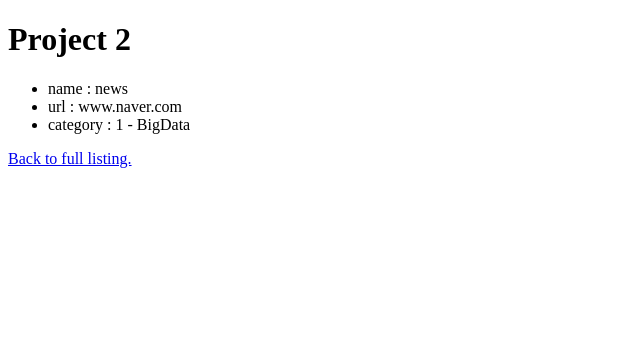
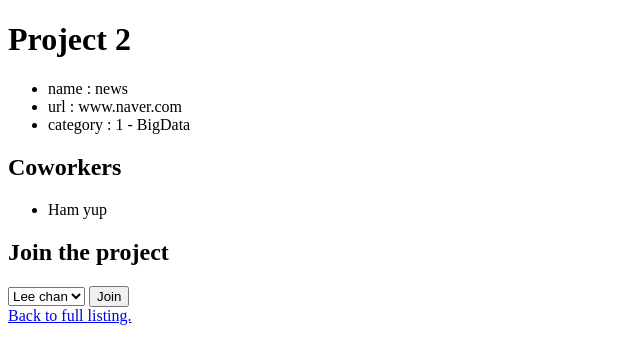
Before and after one commit to innovata/iportfolio, a Django app: page /2 in a window 1280 px wide. Shown: the top 364 px of the page, without its empty margins (0-640 px from the left). Run offline with Django 3.2, Linux system fonts and the light colour scheme; data comes from the database, SQL or seed files in the repository; both versions use the stored data as it was after the commit.

Commit message:
Completed till 'book a flight'

```diff
--- a/home/admin.py
+++ b/home/admin.py
@@ -1,6 +1,7 @@
 from django.contrib import admin
 
-from .models import Project, Category
+from .models import Project, Category, Coworker
 # Register your models here.
 admin.site.register(Project)
 admin.site.register(Category)
+admin.site.register(Coworker)
--- a/home/models.py
+++ b/home/models.py
@@ -17,3 +17,11 @@ class Project(models.Model):
 
     def __str__(self):
         return f"{self.id} - {self.name}"
+
+class Coworker(models.Model):
+    name = models.CharField(max_length=20)
+    surname = models.CharField(max_length=20)
+    projects = models.ManyToManyField(Project, blank=True, related_name="coworkers")
+
+    def __str__(self):
+        return f"{self.surname} {self.name}"
--- a/home/templates/home/project.html
+++ b/home/templates/home/project.html
@@ -11,5 +11,27 @@
       <li>url : {{ project.url }}</li>
       <li>category : {{ project.category }}</li>
    </ul>
+   <h2>Coworkers</h2>
+   <ul>
+      {% for coworker in coworkers %}
+      <li>{{ coworker }}</li>
+      {% empty %}
+      <li>No one here.</li>
+      {% endfor %}
+   </ul>
+   {% if non_coworkers %}
+      <h2>Join the project</h2>
+      <form action="{% url 'join' project.id %}" method="post">
+         {% csrf_token %}
+         <select name="coworker">
+            {% for coworker in non_coworkers %}
+               <option value="{{ coworker.id }}">{{ coworker }}</option>
+            {% endfor %}
+         </select>
+         <input type="submit" value="Join">
+      </form>
+   {% else %}
+      <div>No coworkers in order to add.</div>
+   {% endif %}
    <a href="{% url 'index' %}">Back to full listing.</a>
 {% endblock %}
--- a/home/urls.py
+++ b/home/urls.py
@@ -5,4 +5,5 @@ from . import views
 urlpatterns = [
     path("", views.index, name="index"),
     path("<int:project_id>", views.project, name="project"),
+    path("<int:project_id>/join", views.join, name="join"),
 ]
--- a/home/views.py
+++ b/home/views.py
@@ -1,7 +1,8 @@
-from django.http import HttpResponse, Http404
+from django.http import HttpResponse, HttpResponseRedirect, Http404
 from django.shortcuts import render
+from django.urls import reverse
 
-from .models import Project
+from .models import Project, Coworker
 
 # Create your views here.
 
@@ -17,6 +18,23 @@ def project(request, project_id):
     except Project.DoesNotExist:
         raise Http404("Project dose not exist.")
     context = {
-        'project':project
+        'project':project,
+        'coworkers':project.coworkers.all(),
+        'non_coworkers':Coworker.objects.exclude(projects=project).all()
     }
     return render(request, "home/project.html", context)
+
+def join(request, project_id):
+    try:
+        coworker_id = int(request.POST["coworker"])
+        coworker  = Coworker.objects.get(pk=coworker_id)
+        project = Project.objects.get(pk=project_id)
+    except KeyError:
+        return render(request, "home/error.html", {"message":"No selection."})
+    except Project.DoesNotExist:
+        return render(request, "home/error.html", {"message":"No project."})
+    except Coworker.DoesNotExist:
+        return render(request, "home/error.html", {"message":"No coworker."})
+
+    coworker.projects.add(project)
+    return HttpResponseRedirect(reverse("project", args=(project_id, )))
```
Also changed, not shown: db.sqlite3, home/migrations/0002_coworker.py (added).
